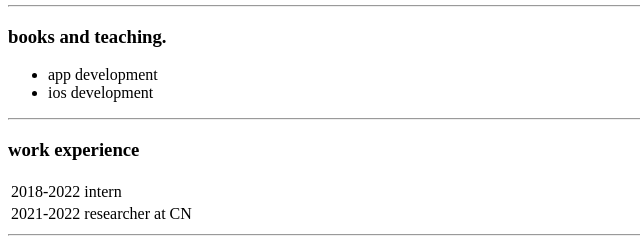
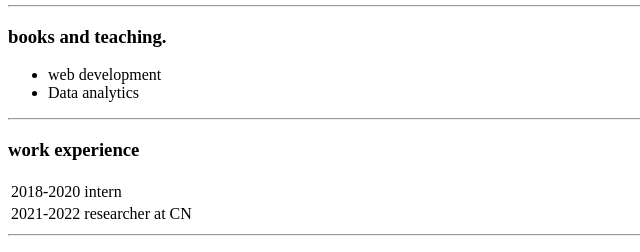
Before and after one commit to siddbh/cv, a plain HTML site: page personal site/index.html in a window 1280 px wide. Shown: the part 321-573 px from the top of the page, 0-640 px from the left. Drawn offline with Linux system fonts and the light colour scheme.

Commit message:
index.html

```diff
--- a/personal site/index.html
+++ b/personal site/index.html
@@ -19,8 +19,8 @@
     <hr>
     <h3>books and teaching.</h3>
     <ul>
-     <li>app development</li>
-     <li>ios development</li>
+     <li>web development</li>
+     <li>Data analytics</li>
      </ul>
 
      <hr>
@@ -28,7 +28,7 @@
      <h3>work experience</h3>
      <table cellspaing="20">
        <tr>
-         <td>2018-2022</td>
+         <td>2018-2020</td>
          <td>intern</td>
        </tr>
        <tr>
```
